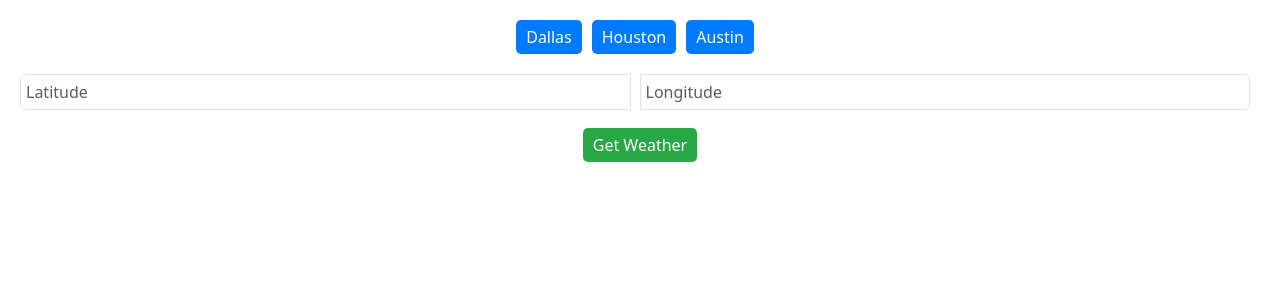
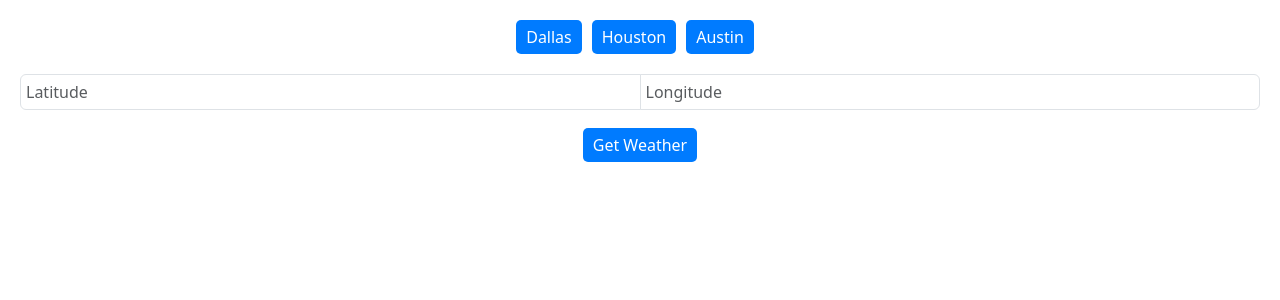
Before and after one commit to amiyaraskar/cs378-p4, a React (Create React App) app: page / in a window 1280 px wide. Shown: the top 300 px of the page. Built offline with nearby package versions, Linux system fonts and the light colour scheme.

Commit message:
blue theme

```diff
--- a/src/App.css
+++ b/src/App.css
@@ -29,7 +29,6 @@
   display: flex;
   flex-direction: column;
   align-items: center;
-  justify-content: center;
 }
 
 .latlong-input input {
@@ -39,7 +38,7 @@
 
 .latlong-input button {
   padding: 5px 10px;
-  background-color: #28a745;
+  background-color: #007bff;
   color: #fff;
   border: none;
   border-radius: 5px;
@@ -47,7 +46,7 @@
 }
 
 .latlong-input button:hover {
-  background-color: #218838;
+  background-color: #B9DEEE;
 }
 
 .weatherDisplay {
@@ -57,16 +56,18 @@
 .weatherDisplay div {
   margin-bottom: 10px;
   padding: 10px;
-  background-color: #f8f9fa;
+  background-color: #B9DEEE;
   border-radius: 5px;
 }
 
 .latlong-input .input-group {
   margin-bottom: 10px;
+  width: 100%;
 }
 
 .latlong-input .input-group input {
   flex: 1;
+  margin: 0 auto;
 }
 
 .latlong-input button {
```
